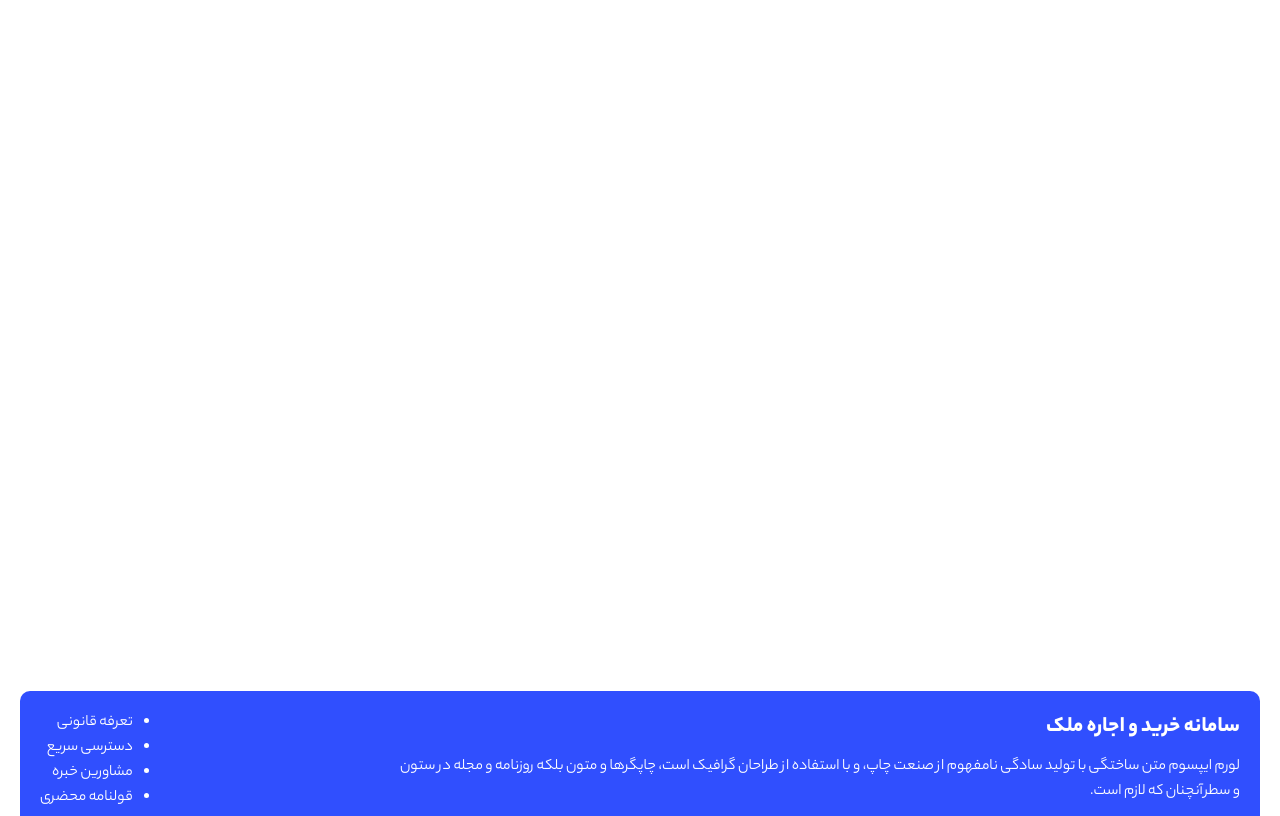
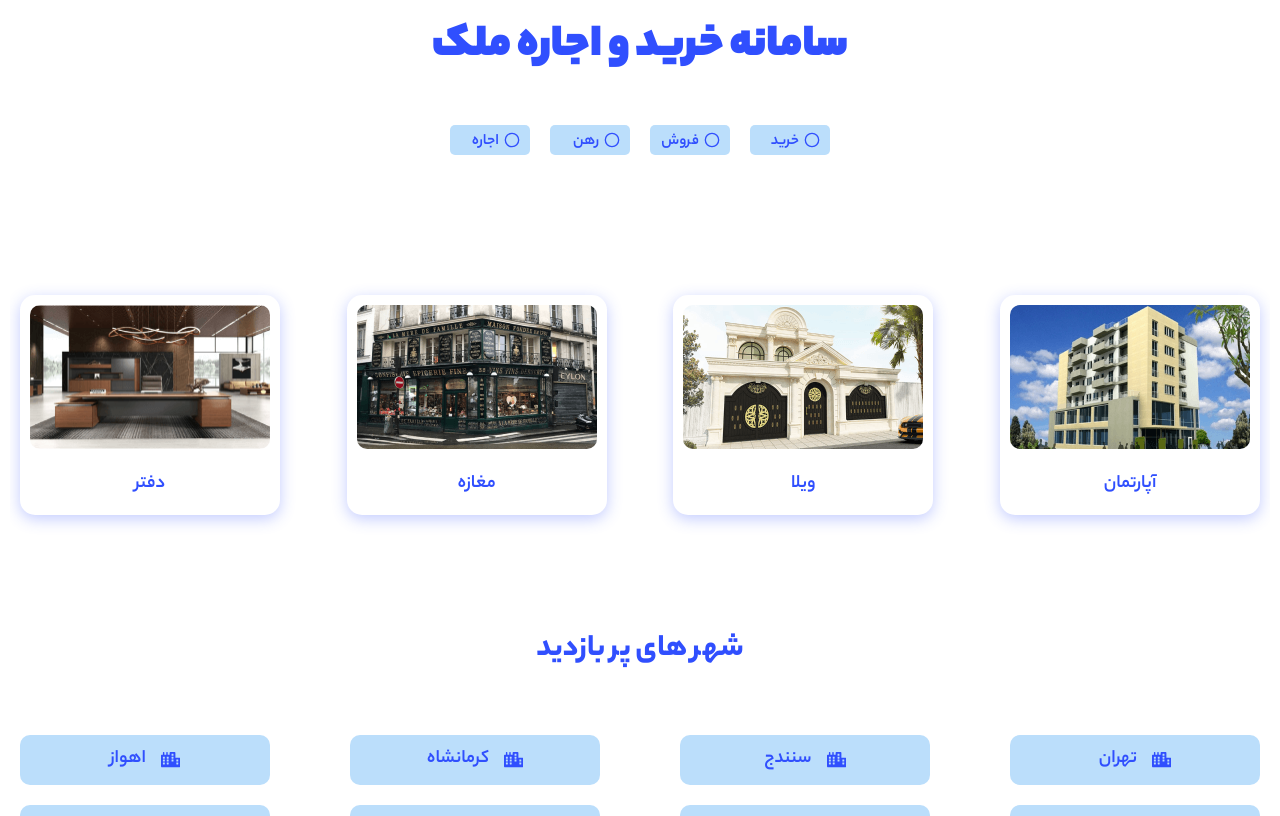
Before and after one commit to alizare-1986/RealState, a Next.js app: page / in a window 1280 px wide. Shown: the part 200-1016 px from the top of the page. Built offline with nearby package versions, Linux system fonts and the light colour scheme; no server answers.

Commit message:
Building the main page of the project

```diff
--- a/src/app/page.js
+++ b/src/app/page.js
@@ -1,8 +1,9 @@
+import HomePage from "@/template/HomePage";
 
 export default function Home() {
   return (
     <main>
- پروژه املاک
+      <HomePage/>
     </main>
   )
 }
--- /dev/null
+++ b/src/components/module/CategoryCard.js
@@ -0,0 +1,21 @@
+import styles from "@/module/CategoryCard.module.css";
+import Image from "next/image";
+import Link from "next/link";
+function CategoryCard({ name, title }) {
+  return (
+    <div className={styles.card}>
+      <Link href={"/"}>
+        <Image
+          src={`/images/${name}.png`}
+          alt={title}
+          width={240}
+          height={144}
+          priority={true}
+        />
+        <p>{title}</p>
+      </Link>
+    </div>
+  );
+}
+
+export default CategoryCard;
--- /dev/null
+++ b/src/components/module/CategoryCard.module.css
@@ -0,0 +1,25 @@
+.card {
+    box-shadow: #304ffe4a 0px 4px 15px;
+    /* border: 2px solid #304ffe; */
+    border-radius: 15px;
+    overflow: hidden;
+    padding: 10px;
+    transition: all ease-in 0.1s;
+    margin: 10px 0;
+  }
+
+  .card:hover {
+    transform: rotate(-5deg);
+  }
+
+  .card img {
+    border-radius: 10px;
+  }
+
+  .card p {
+    font-size: 1.2rem;
+    font-weight: 400;
+    color: #304ffe;
+    text-align: center;
+    margin: 10px 0 5px;
+  }
--- /dev/null
+++ b/src/components/template/HomePage.js
@@ -0,0 +1,43 @@
+import { categories, cities, services } from "@/constants/strings";
+import CategoryCard from "@/module/CategoryCard";
+import styles from "@/template/HomePage.module.css";
+import { FaCity } from "react-icons/fa";
+import { FiCircle } from "react-icons/fi";
+function HomePage() {
+  return (
+    <div>
+      <div className={styles.banner}>
+        <div className={styles.desc}>
+          <h1>سامانه خرید و اجاره ملک</h1>
+          <ul>
+            {services.map((ser) => (
+              <li key={ser}>
+                <FiCircle />
+                <span>{ser}</span>
+              </li>
+            ))}
+          </ul>
+        </div>
+      </div>
+      <div className={styles.categories}>
+        {Object.keys(categories).map((i) => (
+          <CategoryCard key={i} title={categories[i]} name={i} />
+        ))}
+      </div>
+      <div className={styles.city}>
+        <h3>شهر های پر بازدید</h3>
+        <ul>
+          {cities.map((cit) => (
+            <li key={cit}>
+              {" "}
+              <FaCity />
+              <span>{cit}</span>
+            </li>
+          ))}
+        </ul>
+      </div>
+    </div>
+  );
+}
+
+export default HomePage;
--- /dev/null
+++ b/src/components/template/HomePage.module.css
@@ -0,0 +1,108 @@
+.banner {
+    display: flex;
+    justify-content: center;
+    align-items: center;
+    border-radius: 10px;
+    padding: 20px;
+    margin: 100px 0;
+  }
+
+  .desc {
+    width: 100%;
+    text-align: center;
+    color: #304ffe;
+  }
+
+  .desc h1 {
+    font-weight: 700;
+    font-size: 3rem;
+    margin-bottom: 30px;
+  }
+
+  .desc ul {
+    list-style: none;
+    display: flex;
+    justify-content: center;
+    flex-wrap: wrap;
+  }
+
+  .desc li {
+    display: flex;
+    align-items: center;
+    width: 80px;
+    margin: 10px;
+    background-color: #bbdefb;
+    padding: 5px 10px;
+    border-radius: 5px;
+  }
+
+  .desc span {
+    font-weight: 400;
+    margin-right: 5px;
+    height: 20px;
+  }
+
+  .categories {
+    display: flex;
+    justify-content: space-between;
+    flex-wrap: wrap;
+    margin: 50px 0;
+  }
+
+  .city {
+    margin: 100px 0;
+  }
+
+  .city h3 {
+    font-weight: 600;
+    font-size: 2rem;
+    text-align: center;
+    color: #304ffe;
+  }
+
+  .city ul {
+    display: flex;
+    justify-content: space-between;
+    flex-wrap: wrap;
+    margin-top: 50px;
+    list-style: none;
+  }
+
+  .city li {
+    background-color: #bbdefb;
+    color: #304ffe;
+    font-size: 1.2rem;
+    width: 250px;
+    margin: 10px 0;
+    display: flex;
+    justify-content: center;
+    align-items: center;
+    padding: 10px;
+    border-radius: 10px;
+  }
+
+  .city span {
+    height: 30px;
+    margin-right: 15px;
+    font-weight: 400;
+  }
+
+  @media (max-width: 1000px) {
+    .banner {
+      flex-direction: column-reverse;
+    }
+  }
+
+  @media (max-width: 600px) {
+    .desc h1 {
+      font-size: 2.5rem;
+    }
+
+    .categories {
+      justify-content: center;
+    }
+
+    .city ul {
+      justify-content: center;
+    }
+  }
--- a/src/constants/strings.js
+++ b/src/constants/strings.js
@@ -8,6 +8,7 @@
   "اصفهان",
   "شیراز",
   "خرم آباد",
+  "دزفول"
 ];
 const categories = {
   apartment: "آپارتمان",
```
